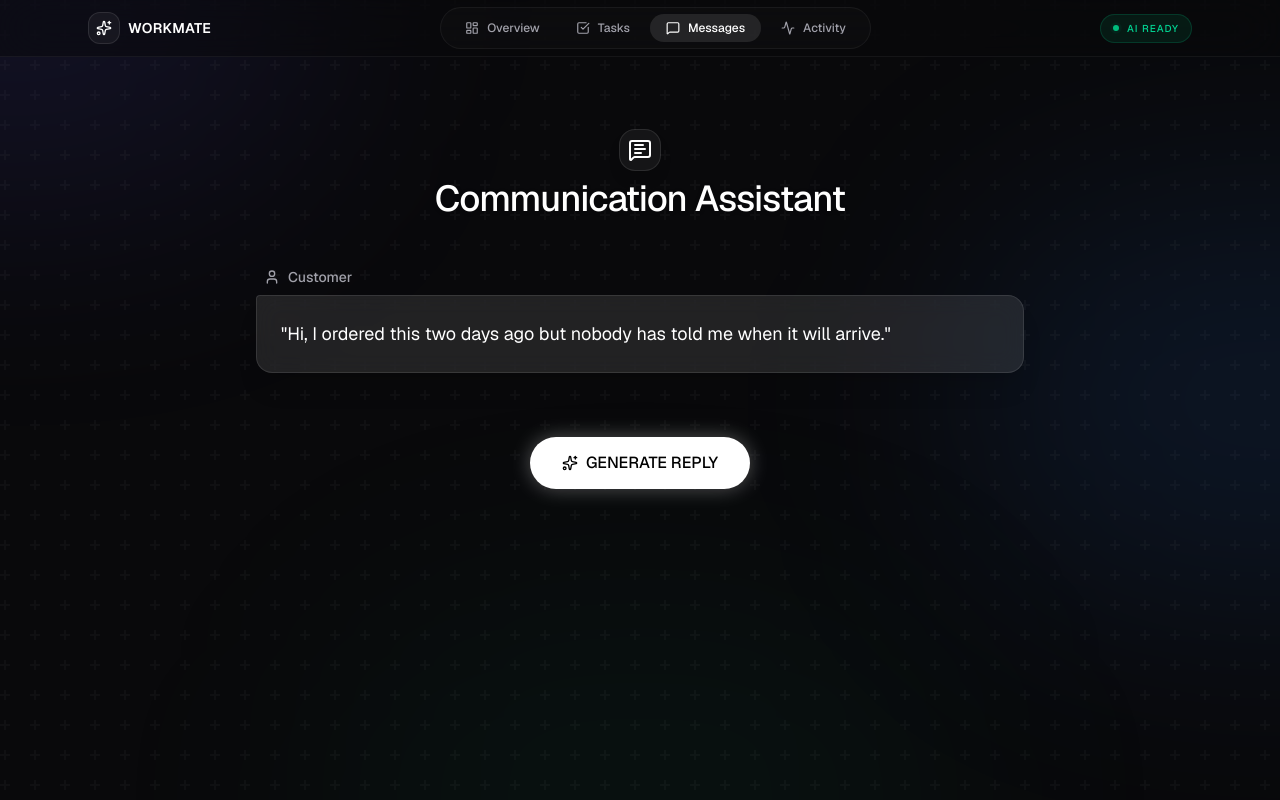
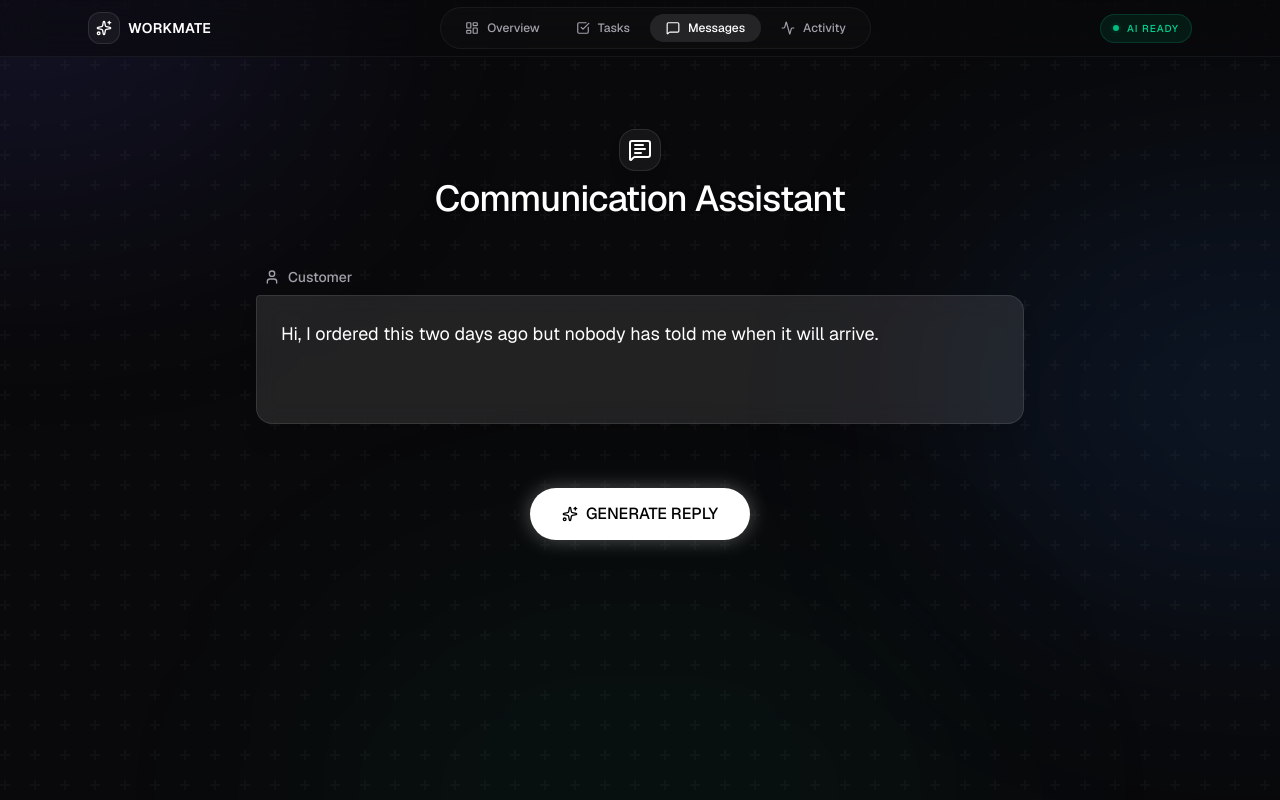
Before and after one commit to areebamuhammad/WorkMate, a Next.js app: page /messages in a window 1280 px wide. Built offline with nearby package versions, Linux system fonts and the light colour scheme.

Commit message:
Make communication assistant interactive

```diff
--- a/app/messages/page.tsx
+++ b/app/messages/page.tsx
@@ -15,9 +15,14 @@ export default function MessagesPage() {
   const [copied, setCopied] = useState(false);
   const [error, setError] = useState<string | null>(null);
 
-  const customerMessage = "Hi, I ordered this two days ago but nobody has told me when it will arrive.";
+  const [customerMessage, setCustomerMessage] = useState("Hi, I ordered this two days ago but nobody has told me when it will arrive.");
 
   const handleGenerateReply = async (forcedTone?: Tone) => {
+    if (!customerMessage.trim()) {
+      setError('Please enter a customer message first.');
+      return;
+    }
+
     const toneToUse = forcedTone || selectedTone;
 
     setIsProcessing(true);
@@ -55,6 +60,16 @@ export default function MessagesPage() {
     setTimeout(() => setCopied(false), 2000);
   };
 
+  const handleCustomerMessageChange = (e: React.ChangeEvent<HTMLTextAreaElement>) => {
+    setCustomerMessage(e.target.value);
+    if (error) {
+      setError(null);
+    }
+    if (hasGenerated) {
+      setHasGenerated(false);
+    }
+  };
+
   const tones: Tone[] = ['Friendly', 'Professional', 'Casual'];
 
   return (
@@ -75,13 +90,18 @@ export default function MessagesPage() {
         <motion.div
           initial={{ opacity: 0, y: 20 }}
           animate={{ opacity: 1, y: 0 }}
-          className="flex flex-col gap-2"
+          className="flex flex-col gap-2 w-full"
         >
           <div className="flex items-center gap-2 text-sm font-medium text-muted-foreground ml-2">
             <User className="w-4 h-4" /> Customer
           </div>
-          <div className="bg-white/10 backdrop-blur-md border border-white/10 rounded-2xl rounded-tl-sm p-6 text-lg text-white shadow-xl">
-            &quot;{customerMessage}&quot;
+          <div className="bg-white/10 backdrop-blur-md border border-white/10 rounded-2xl rounded-tl-sm shadow-xl focus-within:bg-white/15 focus-within:border-white/20 transition-all">
+            <textarea
+              value={customerMessage}
+              onChange={handleCustomerMessageChange}
+              placeholder="Paste customer message here..."
+              className="w-full bg-transparent p-6 text-lg text-white resize-none outline-none min-h-[120px] placeholder:text-white/30"
+            />
           </div>
         </motion.div>
 
```
